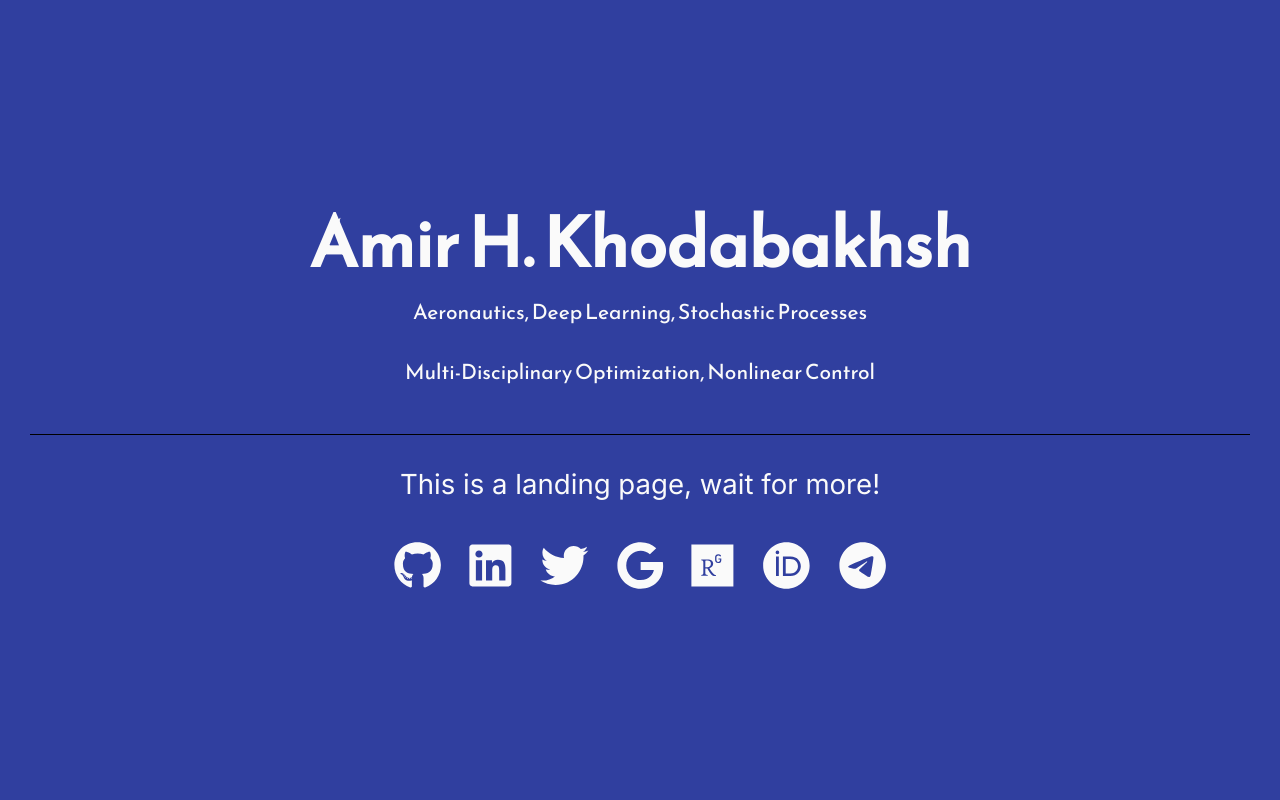
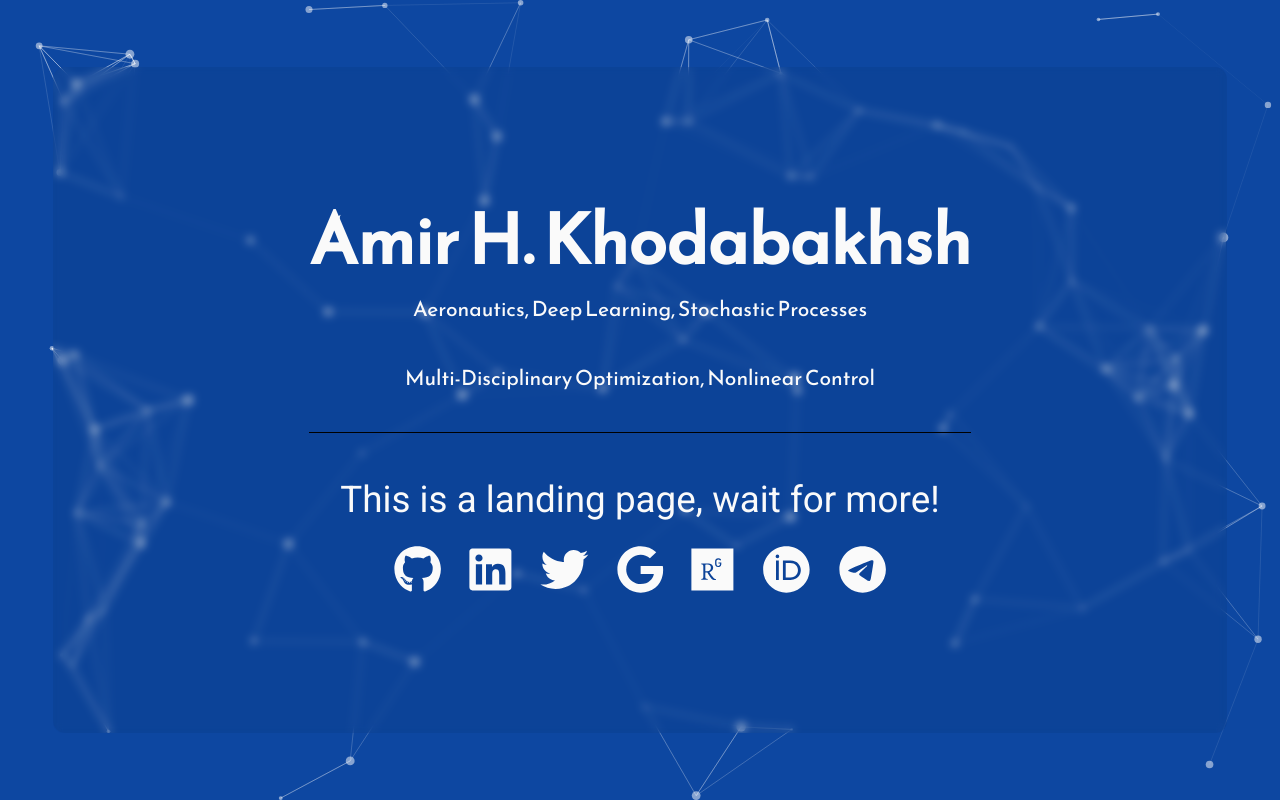
Before and after one commit to ahkhodabakhsh/ahkhodabakhsh.github.io, a Next.js app: page / in a window 1280 px wide. Built offline with nearby package versions, Linux system fonts and the light colour scheme.

Commit message:
Particles background added

```diff
--- a/app/layout.tsx
+++ b/app/layout.tsx
@@ -27,7 +27,7 @@ export default function RootLayout({
 }) {
   return (
     <html lang="en">
-      <body style={{ fontFamily: 'Inter, sans-serif' }}>
+      <body style={{ fontFamily: 'Inter, sans-serif' }} className="w-screen h-screen p-0">
         {children}
       </body>
     </html>
--- a/app/page.tsx
+++ b/app/page.tsx
@@ -1,9 +1,21 @@
 import LandingPage from "@/components/LandingPage/LandingPage"
+import ParticlesBackground from "@/components/ParticlesBackground/ParticlesBackground"
 
 export default function Home() {
   return (
-    <main>
-      <LandingPage />
+    <main className="w-full h-full mx-auto my-auto p-0">
+      <div className="relative overflow-hidden">
+        <ParticlesBackground />
+      </div>
+      <div className="flex items-center justify-center h-screen">
+        <div className="flex items-center justify-center w-11/12 h-5/6 mx-auto my-auto backdrop-blur-sm bg-black bg-opacity-5 rounded-xl ">
+          <LandingPage />
+        </div>
+      </div>
+
+
+
+
     </main>
   )
 }
--- a/components/LandingPage/LandingPage.css
+++ b/components/LandingPage/LandingPage.css
@@ -1,29 +1,29 @@
 /* Typography */
 
-html {
+.landing-page {
 	font-family: 'Roboto', sans-serif;
 }
 
 @media (min-width: 576px) {
-	html {
+	.landing-page {
 		font-size: 14px;
 	}
 }
 
 @media (min-width: 768px) {
-	html {
+	.landing-page {
 		font-size: 16px;
 	}
 }
 
 @media (min-width: 992px) {
-	html {
+	.landing-page {
 		font-size: 18px;
 	}
 }
 
 @media (min-width: 1200px) {
-	html {
+	.landing-page {
 		font-size: 20px;
 	}
 }
@@ -34,33 +34,33 @@ html {
 
 /* Custom Styles */
 
-main {
+.landing-page {
 	display: flex;
 	flex-direction: column;
-	min-height: 100vh;
+	/* min-height: 100vh; */
 	justify-content: center;
 	padding: 0 30px;
 	text-align: center;
 }
 
-main > .intro {
+.landing-page > .intro {
 	font-family: 'Reem Kufi', sans-serif;
 	font-size: 5.75em;
 	font-weight: 600;
 }
 
-main > .subtitle {
+.landing-page > .subtitle {
 	font-family: 'Reem Kufi', sans-serif;
 	font-size: 1.75em;
 	font-weight: 300;
 	padding-bottom: 2.4rem;
 }
 
-main > .tagline {
+.landing-page > .tagline {
 	border-top: 1px solid black;
 	padding-top: 2.4rem;
 	font-size: 2.3rem;
-	margin: 1.5rem 0;
+	margin: 1.rem 0;
 	font-weight: 10;
 }
 
@@ -85,7 +85,7 @@ main > .tagline {
 
 /* Minimal CSS Reset */
 
-html {
+.landing-page {
     box-sizing: border-box;
     font-size: 12px;
   }
@@ -94,11 +94,6 @@ html {
     box-sizing: inherit;
   }
 
-  body, h1, h2, h3, h4, h5, h6, p, ol, ul {
-    margin: 0;
-    padding: 0;
-    font-weight: normal;
-  }
 
   ol, ul {
     list-style: none;
--- a/components/LandingPage/LandingPage.tsx
+++ b/components/LandingPage/LandingPage.tsx
@@ -15,7 +15,7 @@ const iconSize = "4x";
 export default function LandingPage()
 {
     return (
-        <>
+        <div className="landing-page">
             <div className="intro">Amir H. Khodabakhsh</div>
             <div className="subtitle">Aeronautics, Deep Learning, Stochastic Processes</div>
             <div className="subtitle">Multi-Disciplinary Optimization, Nonlinear Control</div>
@@ -87,6 +87,7 @@ export default function LandingPage()
                 </a>
 
             </div>
-        </>
+
+        </div>
     )
 }
--- /dev/null
+++ b/components/ParticlesBackground/ParticlesBackground.tsx
@@ -0,0 +1,100 @@
+"use client"
+import { useCallback } from "react";
+import type { Container, Engine } from "tsparticles-engine";
+import Particles from "react-particles";
+//import { loadFull } from "tsparticles"; // if you are going to use `loadFull`, install the "tsparticles" package too.
+import { loadSlim } from "tsparticles-slim"; // if you are going to use `loadSlim`, install the "tsparticles-slim" package too.
+
+export default function ParticlesBackground() {
+    const particlesInit = useCallback(async (engine: Engine) => {
+        console.log(engine);
+
+        // you can initialize the tsParticles instance (engine) here, adding custom shapes or presets
+        // this loads the tsparticles package bundle, it's the easiest method for getting everything ready
+        // starting from v2 you can add only the features you need reducing the bundle size
+        //await loadFull(engine);
+        await loadSlim(engine);
+    }, []);
+
+    const particlesLoaded = useCallback(async (container: Container | undefined) => {
+        console.log(container);
+    }, []);
+    return (
+      <div className="relative overflow-hidden">
+        <Particles
+            id="tsparticles"
+            init={particlesInit}
+            loaded={particlesLoaded}
+            options={{
+                background: {
+                    color: {
+                        value: "#0d47a1",
+                    },
+                },
+                fpsLimit: 120,
+                interactivity: {
+                    events: {
+                        onClick: {
+                            enable: true,
+                            mode: "push",
+                        },
+                        onHover: {
+                            enable: true,
+                            mode: "repulse",
+                        },
+                        resize: true,
+                    },
+                    modes: {
+                        push: {
+                            quantity: 4,
+                        },
+                        repulse: {
+                            distance: 200,
+                            duration: 0.4,
+                        },
+                    },
+                },
+                particles: {
+                    color: {
+                        value: "#ffffff",
+                    },
+                    links: {
+                        color: "#ffffff",
+                        distance: 150,
+                        enable: true,
+                        opacity: 0.5,
+                        width: 1,
+                    },
+                    move: {
+                        direction: "none",
+                        enable: true,
+                        outModes: {
+                            default: "bounce",
+                        },
+                        random: false,
+                        speed: 6,
+                        straight: false,
+                    },
+                    number: {
+                        density: {
+                            enable: true,
+                            area: 800,
+                        },
+                        value: 80,
+                    },
+                    opacity: {
+                        value: 0.5,
+                    },
+                    shape: {
+                        type: "circle",
+                    },
+                    size: {
+                        value: { min: 1, max: 5 },
+                    },
+                },
+                detectRetina: true,
+            }}
+        />
+      </div>
+    );
+};
--- a/package.json
+++ b/package.json
@@ -22,6 +22,8 @@
     "next": "13.5.6",
     "react": "^18",
     "react-dom": "^18",
+    "react-particles": "^2.12.2",
+    "tsparticles-slim": "^2.12.0",
     "use-dencrypt-effect": "^2.0.0"
   },
   "devDependencies": {
--- a/tailwind.config.ts
+++ b/tailwind.config.ts
@@ -14,6 +14,9 @@ const config: Config = {
         'gradient-conic':
           'conic-gradient(from 180deg at 50% 50%, var(--tw-gradient-stops))',
       },
+      backdropBlur: {
+        xs: '2px',
+      }
     },
   },
   plugins: [],
```
Also changed, not shown: 1 other file (tests, documents, lock files or other folders).
